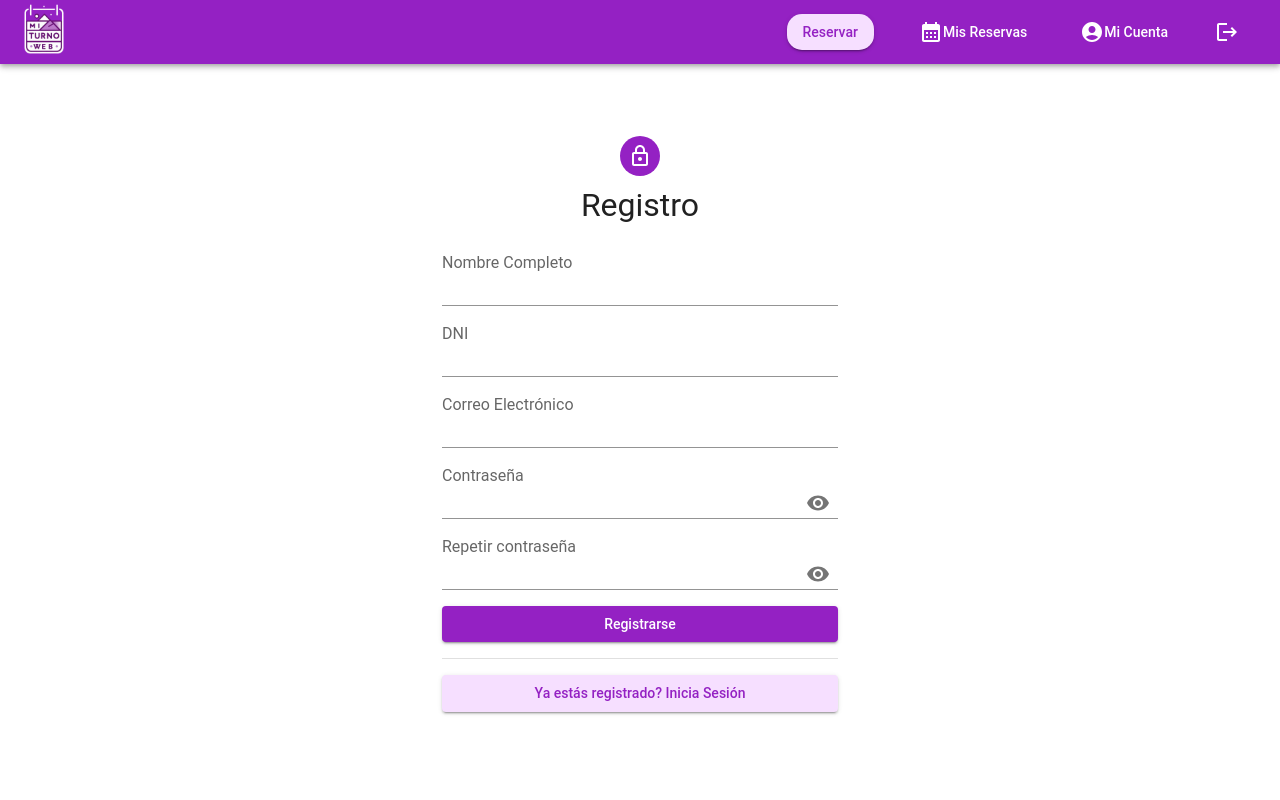
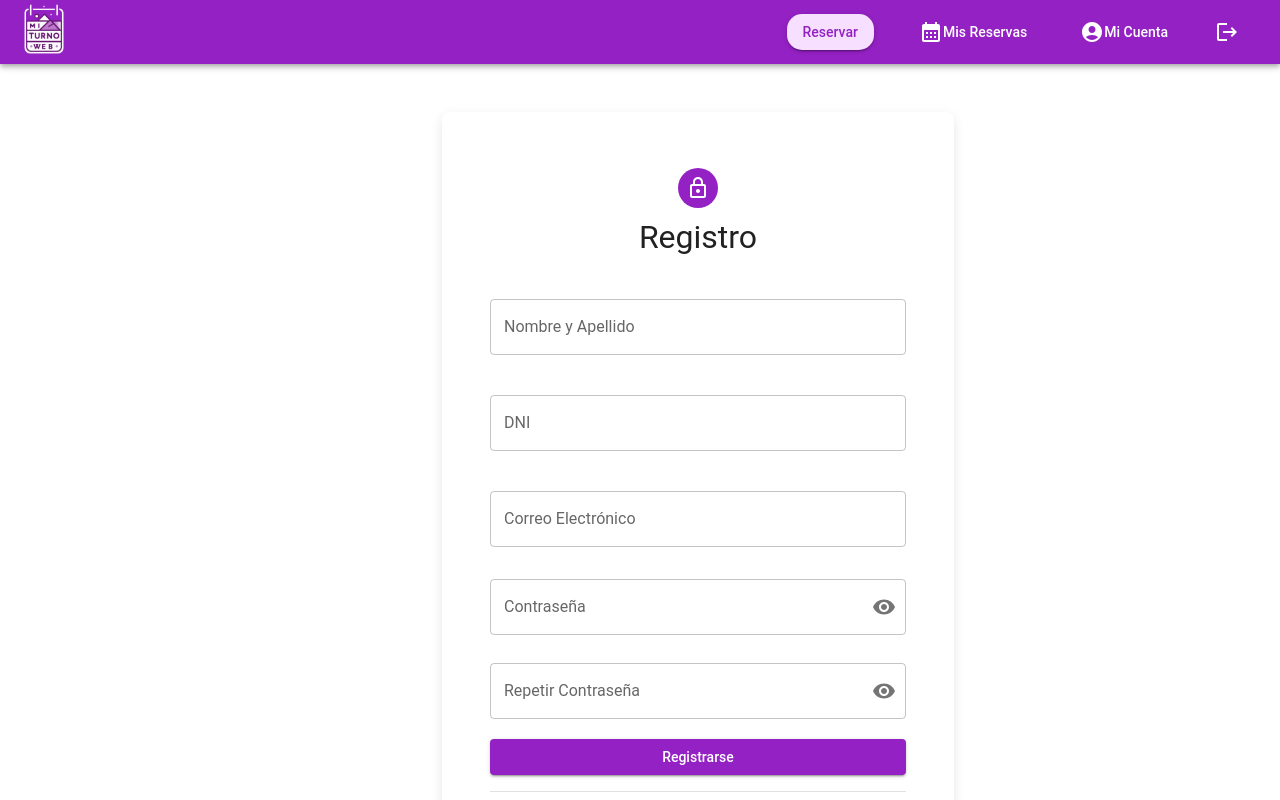
Before and after one commit to javiertrombetta/p5-front-mi-turno, a Next.js app: page /register in a window 1280 px wide. Shown: the top 800 px of the page. Built offline with nearby package versions, Linux system fonts and the light colour scheme; a web font is replaced by a local one.

Commit message:
feat: funcionalidad register

```diff
--- a/src/commons/InputEmail.jsx
+++ b/src/commons/InputEmail.jsx
@@ -1,11 +1,23 @@
 import { TextField } from "@mui/material";
 import { useState } from "react";
 
-const InputEmail = ({ label, name, value, disabled = false, margin = "normal" }) => {
+const InputEmail = ({
+  label,
+  name,
+  value,
+  onChange,
+  disabled = false,
+  margin = "normal",
+}) => {
   const [error, setError] = useState(false);
 
   const handleBlur = () => {
     setError(value.trim() === "");
+  };
+
+  const handleChange = (e) => {
+    setError(false);
+    if (onChange) onChange(e);
   };
 
   return (
@@ -16,19 +28,23 @@ const InputEmail = ({ label, name, value, disabled = false, margin = "normal" })
       name={name}
       type="email"
       value={value}
-      onChange={(e) => {
-        setError(false);
-        onChange(e);
-      }}
+      onChange={handleChange}
       onBlur={handleBlur}
       disabled={disabled}
       error={error}
       helperText={error ? "Este campo no puede estar vacío" : ""}
       FormHelperTextProps={{
         sx: {
-          position: 'absolute',
-          bottom: '-1.5em',
-        }
+          position: "absolute",
+          bottom: "-1.5em",
+        },
+      }}
+      sx={{
+        transition: "transform 0.3s ease-in-out, box-shadow 0.3s ease-in-out",
+        "&:hover, &:focus-within": {
+          transform: disabled ? "none" : "scale(1.02)", // Solo aplica el zoom a los campos habilitados
+          boxShadow: disabled ? "none" : "0px 4px 12px rgba(0, 0, 0, 0.1)", // Sombra leve al hacer zoom
+        },
       }}
     />
   );
--- a/src/commons/InputPassword.jsx
+++ b/src/commons/InputPassword.jsx
@@ -2,7 +2,7 @@ import { TextField, IconButton, InputAdornment } from "@mui/material";
 import { useState } from "react";
 import Visibility from "@mui/icons-material/Visibility";
 import VisibilityOff from "@mui/icons-material/VisibilityOff";
-import { keyframes } from '@emotion/react';
+import { keyframes } from "@emotion/react";
 
 const shakeAnimation = keyframes`
   0% { transform: translateX(0px); }
@@ -13,7 +13,16 @@ const shakeAnimation = keyframes`
   100% { transform: translateX(0px); }
 `;
 
-const InputPassword = ({ label = "Contraseña", name, value, onChange, error, helperText, margin = "dense", disabled = false }) => {
+const InputPassword = ({
+  label = "Contraseña",
+  name,
+  value,
+  onChange,
+  error,
+  helperText,
+  margin = "dense",
+  disabled = false,
+}) => {
   const [showPassword, setShowPassword] = useState(false);
 
   const togglePasswordVisibility = () => {
@@ -35,10 +44,7 @@ const InputPassword = ({ label = "Contraseña", name, value, onChange, error, he
       InputProps={{
         endAdornment: (
           <InputAdornment position="end">
-            <IconButton
-              onClick={togglePasswordVisibility}
-              edge="end"
-            >
+            <IconButton onClick={togglePasswordVisibility} edge="end">
               {showPassword ? <VisibilityOff /> : <Visibility />}
             </IconButton>
           </InputAdornment>
@@ -47,18 +53,18 @@ const InputPassword = ({ label = "Contraseña", name, value, onChange, error, he
       sx={{
         transition: "transform 0.3s ease-in-out, box-shadow 0.3s ease-in-out",
         "&:hover, &:focus-within": {
-          transform: disabled ? "none" : "scale(1.05)",
-          boxShadow: disabled ? "none" : "0px 4px 12px rgba(0, 0, 0, 0.2)",
+          transform: disabled ? "none" : "scale(1.02)",
+          boxShadow: disabled ? "none" : "0px 4px 12px rgba(0, 0, 0, 0.1)",
         },
         ...(error && {
           animation: `${shakeAnimation} 0.5s ease`,
-        })
+        }),
       }}
       FormHelperTextProps={{
         sx: {
-          position: 'absolute',
-          bottom: '-1.5em',
-        }
+          position: "absolute",
+          bottom: "-1.5em",
+        },
       }}
     />
   );
--- a/src/components/SignUp.jsx
+++ b/src/components/SignUp.jsx
@@ -16,7 +16,9 @@ import {
   InputAdornment,
   InputLabel,
 } from "@mui/material";
-import Input from "@mui/material/Input";
+import InputText from "@/commons/InputText";
+import InputEmail from "@/commons/InputEmail";
+import InputPassword from "@/commons/InputPassword";
 import { Visibility, VisibilityOff } from "@mui/icons-material";
 import dataRegister from "@/app/lib/dataRegister";
 import { useRouter } from "next/navigation";
@@ -46,6 +48,27 @@ export default function SignUp() {
     event.preventDefault();
   };
 
+  //password check
+
+  const [hasCapital, setHasCapital] = useState(false);
+  const pswHasCapital = (str) => {
+    return /[A-Z]/.test(str);
+  };
+
+  const [hasMinuscule, setHasMinuscule] = useState(false);
+  const pswHasMinuscule = (str) => {
+    return /[a-z]/.test(str);
+  };
+  const [hasNumber, setHasNumber] = useState(false);
+  const pswHasNumber = (str) => {
+    return /\d/.test(str);
+  };
+
+  const [has8Caracters, setHas8Caracters] = useState(false);
+  const atLeast8Caracters = (str) => {
+    return str.length >= 8;
+  };
+
   //user register
   const router = useRouter();
 
@@ -59,6 +82,7 @@ export default function SignUp() {
 
   const [showAlert, setShowAlert] = useState(false);
   const [samePasswordAlert, setSamePasswordAlert] = useState(false);
+
   const handleChange = (e) => {
     const { name, value } = e.target;
     setFormData((input) => {
@@ -79,9 +103,18 @@ export default function SignUp() {
       setShowAlert(true);
     } else if (formData.password !== formData.confirmPassword) {
       setSamePasswordAlert(true);
+    } else if (!pswHasCapital(formData.password)) {
+      setHasCapital(true);
+    } else if (!pswHasMinuscule(formData.password)) {
+      setHasMinuscule(true);
+    } else if (!pswHasNumber(formData.password)) {
+      setHasNumber(true);
+    } else if (!atLeast8Caracters(formData.password)) {
+      setHas8Caracters(true);
     } else {
       try {
         await dataRegister(formData);
+        alert("Ha sido registrado correctamente.");
         setFormData({
           fullName: "",
           dni: "",
@@ -91,21 +124,33 @@ export default function SignUp() {
         });
         setShowAlert(false);
         setSamePasswordAlert(false);
+
         router.push("/");
       } catch (error) {
         console.error("Error al registrar el usuario:", error);
       }
     }
   };
+
+  // Navegar a la página anterior
+  const handleBack = () => {
+    router.back();
+  };
   return (
     <Container component="main" maxWidth="xs">
       <CssBaseline />
       <Box
         sx={{
+          width: "32rem",
           marginTop: 8,
           display: "flex",
           flexDirection: "column",
           alignItems: "center",
+          margin: "auto",
+          boxShadow: "0px 4px 12px rgba(0, 0, 0, 0.1)",
+          padding: 6,
+          borderRadius: 2,
+          backgroundColor: "white",
         }}
       >
         <Avatar sx={{ m: 1, bgcolor: "primary.main" }}>
@@ -117,8 +162,8 @@ export default function SignUp() {
         <Box component="form" onSubmit={onSubmit} sx={{ mt: 3 }}>
           <Grid container spacing={2}>
             <Grid item xs={12}>
-              <InputLabel>Nombre Completo</InputLabel>
-              <Input
+              <InputText
+                label="Nombre y Apellido"
                 fullWidth
                 type="text"
                 name="fullName"
@@ -128,10 +173,9 @@ export default function SignUp() {
             </Grid>
 
             <Grid item xs={12}>
-              <InputLabel>DNI</InputLabel>
-              <Input
+              <InputText
                 fullWidth
-                type="number"
+                label="DNI"
                 name="dni"
                 value={formData.dni}
                 onChange={handleChange}
@@ -139,20 +183,18 @@ export default function SignUp() {
             </Grid>
 
             <Grid item xs={12}>
-              <InputLabel>Correo Electrónico </InputLabel>
-              <Input
+              <InputEmail
                 fullWidth
-                type="text"
+                label="Correo Electrónico"
                 name="email"
                 value={formData.email}
                 onChange={handleChange}
               />
             </Grid>
             <Grid item xs={12}>
-              <InputLabel>Contraseña</InputLabel>
-              <Input
+              <InputPassword
                 fullWidth
-                type={showPassword ? "text" : "password"}
+                label="Contraseña"
                 name="password"
                 value={formData.password}
                 onChange={handleChange}
@@ -170,10 +212,9 @@ export default function SignUp() {
               />
             </Grid>
             <Grid item xs={12}>
-              <InputLabel>Repetir contraseña</InputLabel>
-              <Input
+              <InputPassword
                 fullWidth
-                type={showPassword2 ? "text" : "password"}
+                label="Repetir Contraseña"
                 name="confirmPassword"
                 value={formData.confirmPassword}
                 onChange={handleChange}
@@ -198,7 +239,7 @@ export default function SignUp() {
             color="primary"
             sx={{
               marginTop: "1rem",
-              textTransform: "capitalize",
+              textTransform: "initial",
               color: "white",
               ":hover": { bgcolor: "primary.dark", color: "white" },
             }}
@@ -225,6 +266,46 @@ export default function SignUp() {
           ) : (
             ""
           )}
+          {hasCapital ? (
+            <Alert
+              severity="error"
+              sx={{ color: "red", backgroundColor: "transparent" }}
+            >
+              La contraseña debe tener al menos una letra mayúscula
+            </Alert>
+          ) : (
+            ""
+          )}
+          {hasMinuscule ? (
+            <Alert
+              severity="error"
+              sx={{ color: "red", backgroundColor: "transparent" }}
+            >
+              La contraseña debe tener al menos una minúscula
+            </Alert>
+          ) : (
+            ""
+          )}
+          {hasNumber ? (
+            <Alert
+              severity="error"
+              sx={{ color: "red", backgroundColor: "transparent" }}
+            >
+              La contraseña debe tener al menos un número
+            </Alert>
+          ) : (
+            ""
+          )}
+          {has8Caracters ? (
+            <Alert
+              severity="error"
+              sx={{ color: "red", backgroundColor: "transparent" }}
+            >
+              La contraseña debe tener al menos 8 caracteres
+            </Alert>
+          ) : (
+            ""
+          )}
 
           <Divider sx={{ marginBottom: "1rem", marginTop: "1rem" }} />
           <Link href="/">
@@ -244,6 +325,16 @@ export default function SignUp() {
               Ya estás registrado? Inicia Sesión
             </Button>
           </Link>
+          <Grid item xs={12} textAlign="center">
+            <Button
+              variant="text"
+              color="primary"
+              sx={{ height: "2em", textTransform: "none", marginY: "1rem" }}
+              onClick={handleBack}
+            >
+              Volver
+            </Button>
+          </Grid>
         </Box>
       </Box>
     </Container>
```
